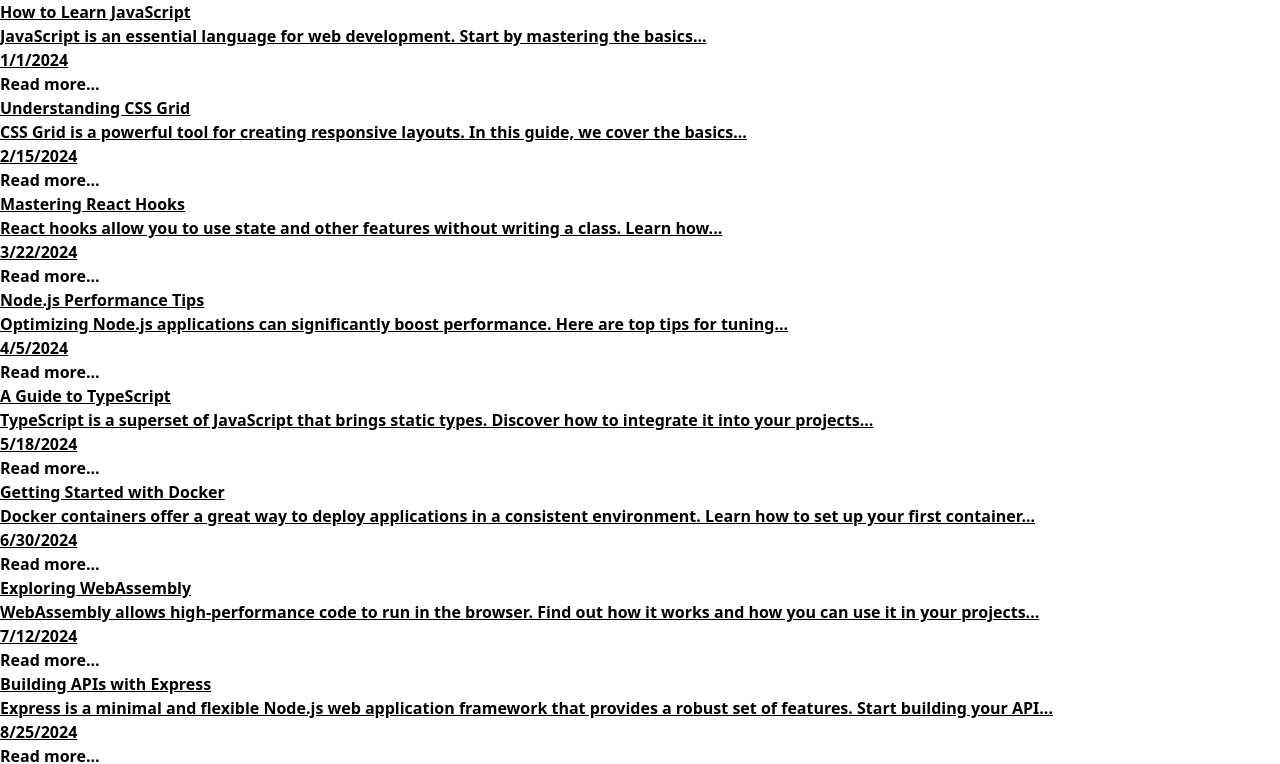
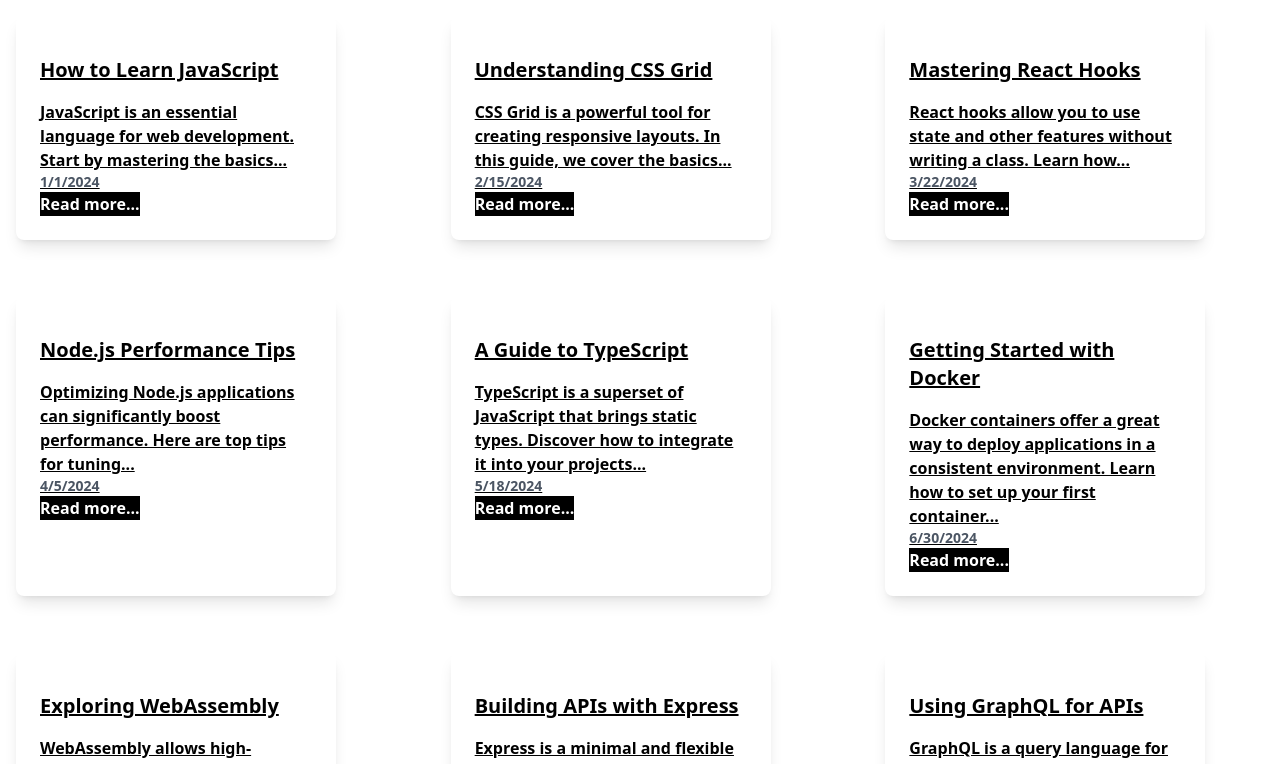
Before and after one commit to lukitas1337/mind-mosaic-frontend, a React (Vite) app: page / in a window 1280 px wide. Shown: the top 764 px of the page. Built offline with nearby package versions, Linux system fonts and the light colour scheme.

Commit message:
create grid add basic styles

```diff
--- a/src/components/BlogCard.jsx
+++ b/src/components/BlogCard.jsx
@@ -1,8 +1,10 @@
 export const BlogCard = ({ title, content, date, readMoreButton }) => (
-    <div>
-        <h1>{title}</h1>
-        <p>{content}</p>
-        <p>{new Date(date).toLocaleDateString()}</p>
-        <button>{readMoreButton}</button>
+    <div className="bg-white rounded-lg shadow-lg p-6 m-4 max-w-xs">
+        <h1 className="text-xl font-bold mt-4">
+            {title}
+        </h1>
+        <p className="mt-4">{content}</p>
+        <p className="text-sm text-gray-600">{new Date(date).toLocaleDateString()}</p>
+        <button className="text-white bg-black">{readMoreButton}</button>
     </div>
 );
--- a/src/components/BlogCardsView.jsx
+++ b/src/components/BlogCardsView.jsx
@@ -1,7 +1,7 @@
 import { BlogCard } from "./BlogCard";
 
 export const BlogCardsView = ({ posts }) => (
-    <div>
+    <div className="grid grid-cols-1 sm:grid-cols-2 lg:grid-cols-3 gap-6">
         {posts.map(post => (
             <BlogCard
                 key={post.id}
```
